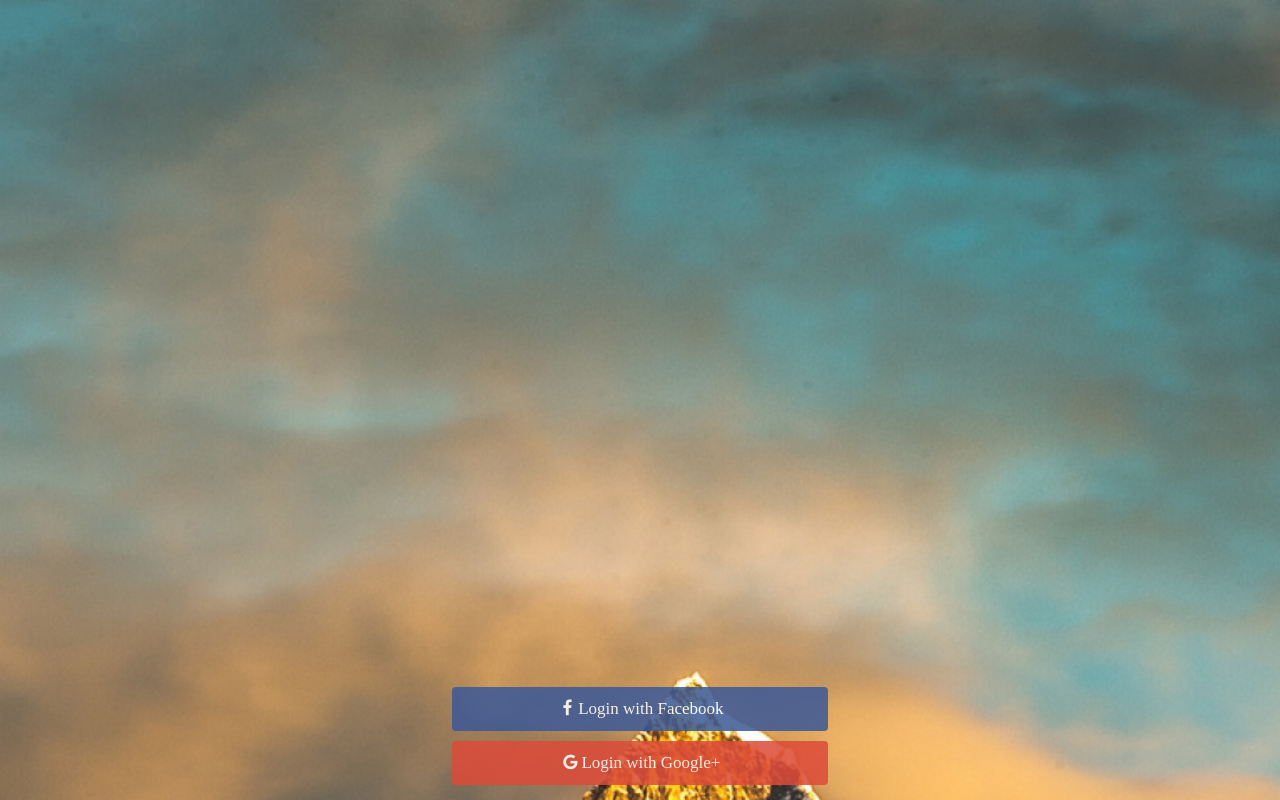
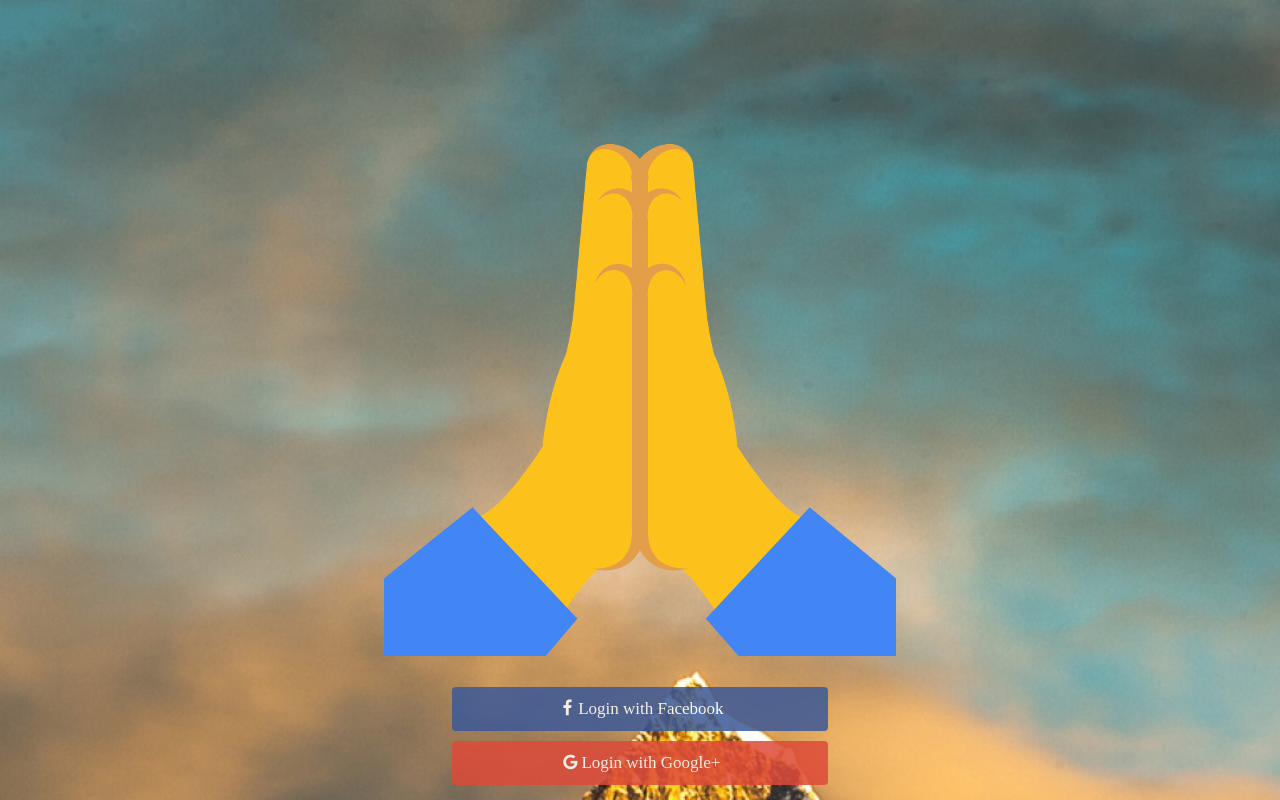
Before and after one commit to imazsak/imazsak-client, an Angular app: page /login in a window 1280 px wide. Built offline with nearby package versions, Linux system fonts and the light colour scheme.

Commit message:
add logo to login

```diff
--- a/src/app/login/login.component.html
+++ b/src/app/login/login.component.html
@@ -1,3 +1,4 @@
+<div class="logo"></div>
 <div class="loginContainer">
   <div class="bottom">
     <a href="/auth/facebook/login" class="fb btn">
--- a/src/app/login/login.component.scss
+++ b/src/app/login/login.component.scss
@@ -8,10 +8,23 @@
   background-size: cover;
 }
 
+.logo {
+  height: 100%;
+  width: 100%;
+  position: fixed;
+  top: 0;
+  left: 0;
+  background-position: center;
+  background-repeat: no-repeat;
+  background-size: 40%;
+  background-image: url("../../assets/icon-512x512.png");
+}
+
 .loginContainer .bottom {
   align-self: flex-end;
   padding: 10px 30px;
   text-align: center;
+  z-index: 100;
 }
 
 .btn {
```
